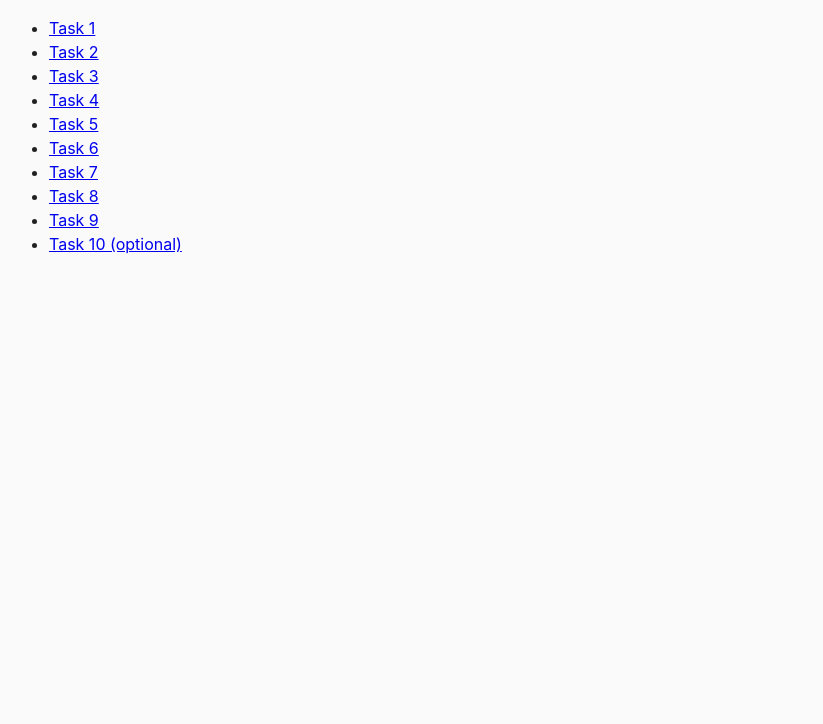
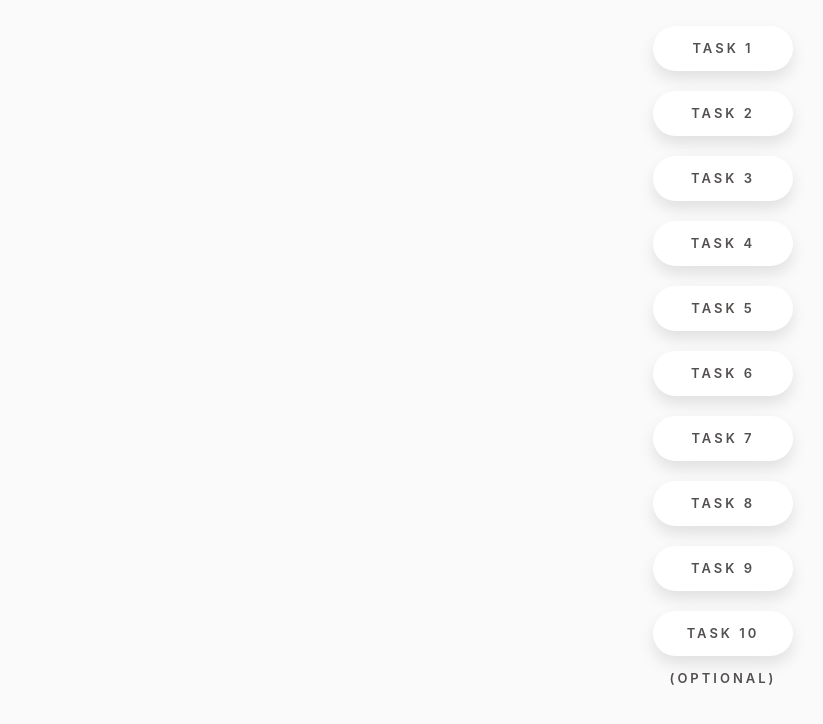
Before and after one commit to MaksymFrankov/goit-js-hw-06, a plain HTML site: page index.html in a window 1280 px wide. Shown: the whole page, without its empty margins (7-830 px from the left). Drawn offline with Linux system fonts and the light colour scheme.

Commit message:
style =)

```diff
--- a/css/common.css
+++ b/css/common.css
@@ -38,3 +38,43 @@ button {
   flex-direction: column;
   list-style: none;
 }
+
+.container {
+  position: relative
+}
+
+.container ul {
+  list-style: none;
+  margin: 0;
+  position: absolute;
+  top: 50%;
+  left: 50%;
+  margin-right: -50%;
+  padding: 0px;
+  }
+
+.floating-button {
+  text-decoration: none;
+  display: inline-block;
+  width: 140px;
+  height: 45px;
+  line-height: 45px;
+  border-radius: 45px;
+  margin: 10px 20px;
+  font-size: 13px;
+  text-transform: uppercase;
+  text-align: center;
+  letter-spacing: 3px;
+  font-weight: 600;
+  color: #524f4e;
+  background: white;
+  box-shadow: 0 8px 15px rgba(0, 0, 0, .1);
+  transition: .3s;
+}
+
+.floating-button:hover {
+  background: #2EE59D;
+  box-shadow: 0 15px 20px rgba(46, 229, 157, .4);
+  color: white;
+  transform: translateY(-7px);
+}
--- a/index.html
+++ b/index.html
@@ -8,17 +8,19 @@
     <link rel="stylesheet" href="css/common.css" />
   </head>
   <body>
+    <div class="container">
     <ul>
-      <li><a href="task-01.html">Task 1</a></li>
-      <li><a href="task-02.html">Task 2</a></li>
-      <li><a href="task-03.html">Task 3</a></li>
-      <li><a href="task-04.html">Task 4</a></li>
-      <li><a href="task-05.html">Task 5</a></li>
-      <li><a href="task-06.html">Task 6</a></li>
-      <li><a href="task-07.html">Task 7</a></li>
-      <li><a href="task-08.html">Task 8</a></li>
-      <li><a href="task-09.html">Task 9</a></li>
-      <li><a href="task-10.html">Task 10 (optional)</a></li>
+      <li><a class="floating-button" href="task-01.html">Task 1</a></li>
+      <li><a class="floating-button" href="task-02.html">Task 2</a></li>
+      <li><a class="floating-button" href="task-03.html">Task 3</a></li>
+      <li><a class="floating-button" href="task-04.html">Task 4</a></li>
+      <li><a class="floating-button" href="task-05.html">Task 5</a></li>
+      <li><a class="floating-button" href="task-06.html">Task 6</a></li>
+      <li><a class="floating-button" href="task-07.html">Task 7</a></li>
+      <li><a class="floating-button" href="task-08.html">Task 8</a></li>
+      <li><a class="floating-button" href="task-09.html">Task 9</a></li>
+      <li><a class="floating-button" href="task-10.html">Task 10 (optional)</a></li>
     </ul>
+    </div>
   </body>
 </html>
```
Also changed, not shown: task-01.html (+1 -1 lines), task-02.html (+1 -1 lines), task-03.html (+1 -1 lines), task-04.html (+1 -1 lines), task-05.html (+1 -1 lines), task-06.html (+1 -1 lines), task-07.html (+1 -1 lines), task-08.html (+1 -1 lines), task-09.html (+1 -1 lines), task-10.html (+1 -2 lines).
